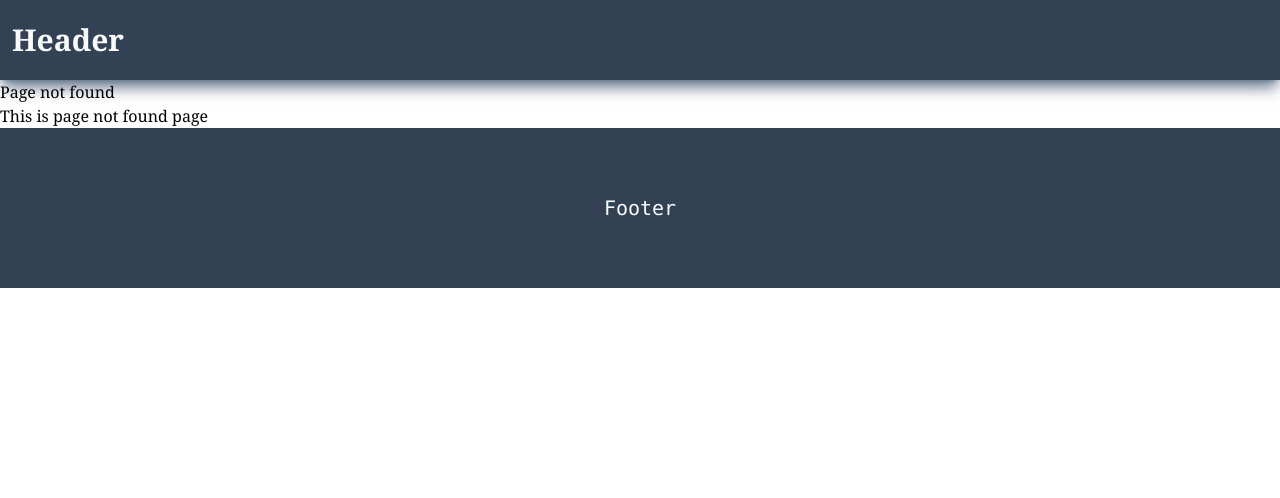
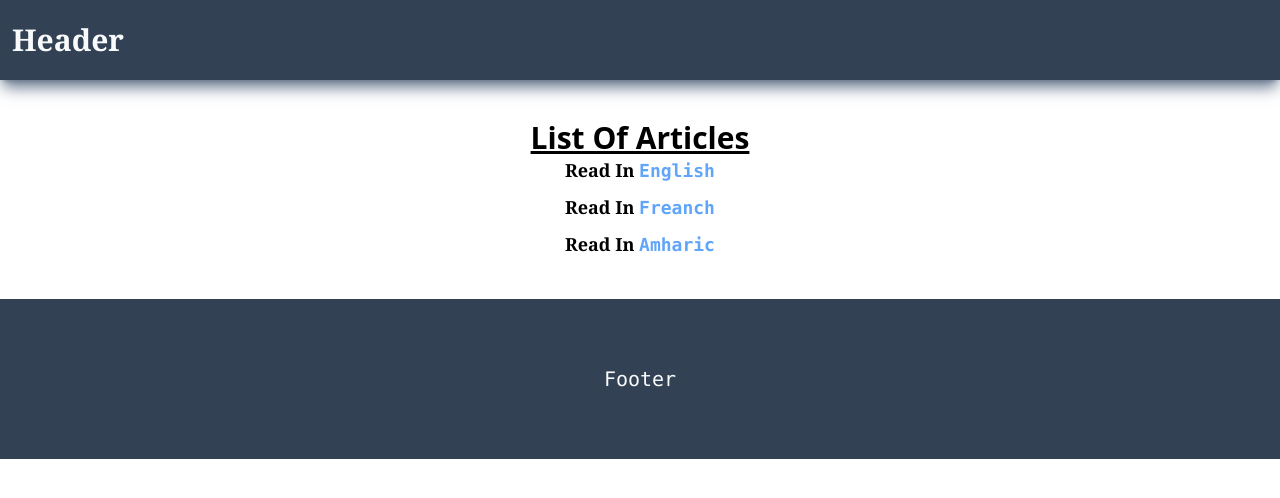
Before and after one commit to yishak-ai/next.js-first-app, a Next.js app: page /articles in a window 1280 px wide. Before the commit this address had no page. Shown: the top 498 px of the page. Built offline with nearby package versions, Linux system fonts and the light colour scheme.

Commit message:
param and search param commit

```diff
--- /dev/null
+++ b/app/articles/[articlelist]/page.tsx
@@ -0,0 +1,43 @@
+import Link from "next/link";
+
+export default async function ArticlesList({
+  params,
+  searchParams,
+}: {
+  params: Promise<{ articleId: string }>;
+  searchParams: Promise<{ lang?: "eg" | "fr" | "am" }>;
+}) {
+  const { articleId } = await params;
+  const { lang = "eg" } = await searchParams;
+  return (
+    <>
+      <div className="flex m-4 flex-col justify-center items-center">
+        <div className="flex bg-slate-200 gap-3 rounded-2xl shadow-xl shadow-slate-300  h-80 w-64 flex-col justify-center items-center">
+          <h1>Article Liast</h1>
+          <h2>Article {articleId}</h2>
+          <p>Article {lang}</p>
+          <ul className="flex rounded-ee-3xl  rounded-ss-3xl bg-slate-300 gap-3  h-40 w-40 flex-col justify-center items-center">
+            <Link
+              className="py-1 px-4 w-36 bg-sky-500 rounded-md text-slate-50 text-center font-sans font-semibold"
+              href="/articles/id?lang=eg"
+            >
+              English
+            </Link>
+            <Link
+              className="py-1 px-4 w-36 bg-blue-500 rounded-md text-slate-50 text-center font-sans font-semibold"
+              href="/articles/id?lang=fr"
+            >
+              Freach
+            </Link>
+            <Link
+              className="py-1 px-4 w-36 bg-sky-500 rounded-md text-slate-50 text-center font-sans font-semibold"
+              href={`/articles/${articleId}?lang=am`}
+            >
+              Amharic
+            </Link>
+          </ul>
+        </div>
+      </div>
+    </>
+  );
+}
--- /dev/null
+++ b/app/articles/page.tsx
@@ -0,0 +1,33 @@
+import Link from "next/link";
+
+export default function Articles() {
+  return (
+    <>
+      <div className="flex flex-col justify-center items-center py-10 px2">
+        <h1 className="text-center text-3xl font-sans capitalize font-semibold underline">
+          list of articles
+        </h1>
+        <ul className="flex flex-col gap-2 font-semibold text-lg">
+          <Link href="/articles/news1?lang=eg">
+            Read In{" "}
+            <span className="text-center text sm text-blue-400 font-mono">
+              English
+            </span>
+          </Link>
+          <Link href="/articles/news2?lang=fr">
+            Read In{" "}
+            <span className="text-center text sm text-blue-400 font-mono">
+              Freanch
+            </span>
+          </Link>
+          <Link href="/articles/news1?lang=am">
+            Read In{" "}
+            <span className="text-center text sm text-blue-400 font-mono">
+              Amharic
+            </span>
+          </Link>
+        </ul>
+      </div>
+    </>
+  );
+}
--- a/app/layout.tsx
+++ b/app/layout.tsx
@@ -20,7 +20,7 @@ export default function RootLayout({
     <html lang="en">
       <body className="font-serif  smooth">
         {" "}
-        <header className="h-20 flex justify-start items-center  shadow-lg shadow-slate-500 bg-slate-700">
+        <header className="h-20 left-0 right-0 top-0 flex justify-start items-center  shadow-lg shadow-slate-500 bg-slate-700">
           <p className="ml-3 text-slate-50 text-3xl font-bold">Header</p>
         </header>
         {children}
--- /dev/null
+++ b/app/orders/page.tsx
@@ -0,0 +1,26 @@
+"use client";
+import { useRouter } from "next/navigation";
+
+export default function orderproduts() {
+  const router = useRouter();
+  const handleClick = () => {
+    console.log("order add to chart");
+    router.back();
+  };
+
+  return (
+    <>
+      <div className="bg-slate-300 p-6 flex flex-col justify-center items-center">
+        <h1 className="text-lg text-center font-bold font-mono">
+          Order product from lists
+        </h1>
+        <button
+          onClick={handleClick}
+          className="bg-blue-500 shadow-lg shadow-sky-400 hover:bg-sky-500 text-slate-50 py-2 px-4 text-center text-xlg font-serif font-semibold rounded-md border-none"
+        >
+          Add Chart
+        </button>
+      </div>
+    </>
+  );
+}
```
